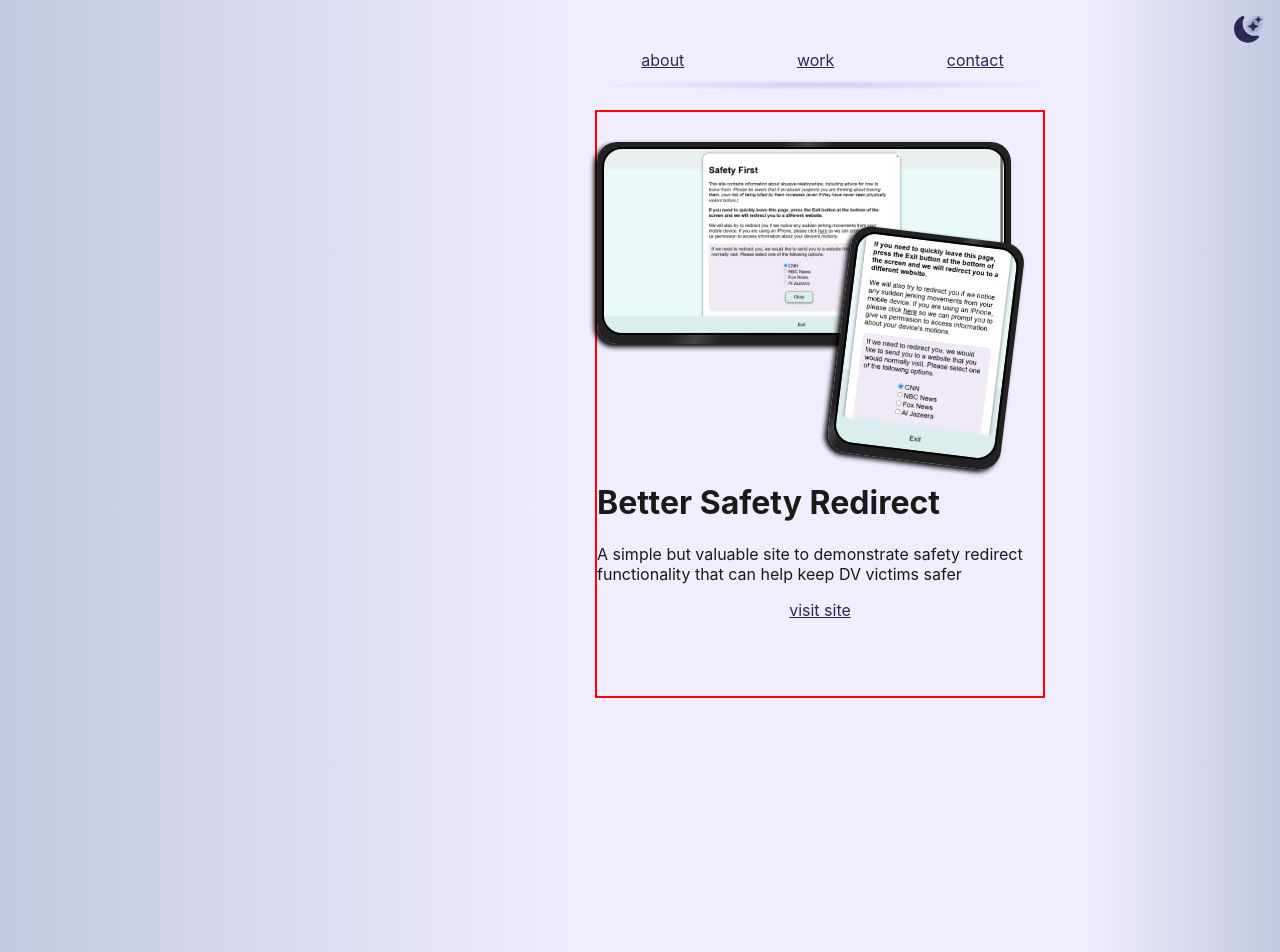
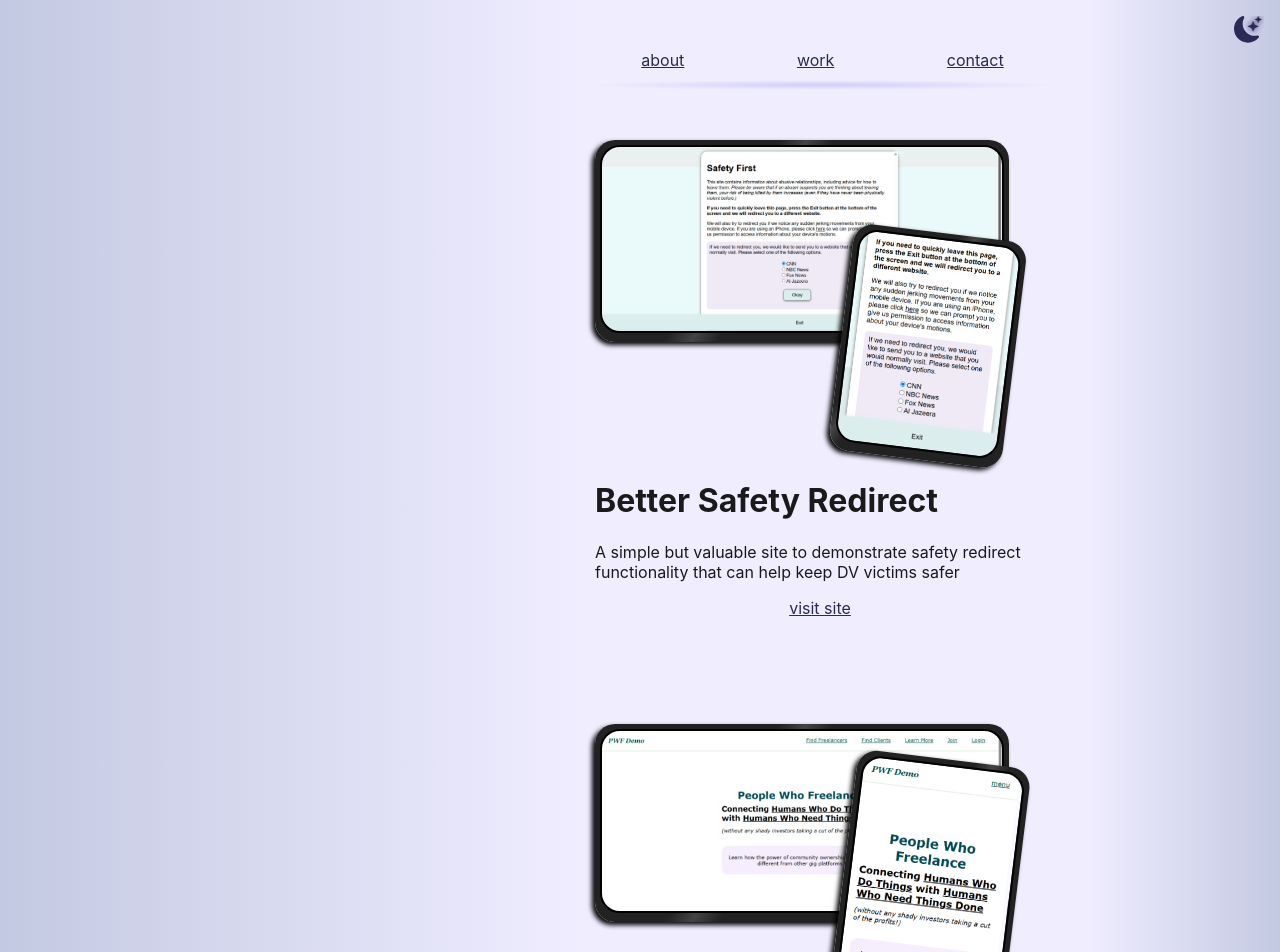
Before and after one commit to Joannamcregan/portfolio, a React (Create React App) app: page / in a window 1280 px wide. Shown: the top 952 px of the page. Built offline with nearby package versions, Linux system fonts and the light colour scheme.

Commit message:
getting there

```diff
--- a/src/App.css
+++ b/src/App.css
@@ -100,7 +100,6 @@ a, a:visited{
   color: var(--accent);
 }
 .project-section{
-  border: solid red 2px;
   padding-top: 30px;
   padding-bottom: 60px;
 }
--- a/src/components/Header.js
+++ b/src/components/Header.js
@@ -7,9 +7,9 @@ export const Header = () => {
     <header className="App-header">
         <ModeToggle />
         <nav className="flex">
-            <Link to="/about">about</Link>
-            <Link to="/">work</Link>
-            <Link to="/contact">contact</Link>
+            <Link to="/about" className={({ isActive }) => isActive ? 'active-link' : ''}>about</Link>
+            <Link to="/" className={({ isActive }) => isActive ? 'active-link' : ''}>work</Link>
+            <Link to="/contact" className={({ isActive }) => isActive ? 'active-link' : ''}>contact</Link>
         </nav>
         <div className="gentle-divide"></div>
     </header>
--- a/src/components/Home.js
+++ b/src/components/Home.js
@@ -6,7 +6,8 @@ import {ProjectOverview} from "./ProjectOverview";
 export function Home(props) {
   return (
     <Page title="Work">
-      <ProjectOverview projectTitle="Better Safety Redirect" projectDescription="A simple but valuable site to demonstrate safety redirect functionality that can help keep DV victims safer" fullscreen="./img/safetyRedirectMainFull.jpg" fullscreen_alt="a screenshot on a desktop" smallscreen="./img/safetyRedirectMainSmall.jpg" smallscreen_alt="a screenshot on a mobile screen" link_destination="mightbetime.netlify.app" link_text="visit site" />
+      <ProjectOverview projectTitle="Better Safety Redirect" projectDescription="A simple but valuable site to demonstrate safety redirect functionality that can help keep DV victims safer" fullscreen="./img/safetyRedirectMainFull.jpg" fullscreen_alt="a screenshot on a desktop of an overlay with information and options to help domestic violence victims stay safe while visiting a site" smallscreen="./img/safetyRedirectMainSmall.jpg" smallscreen_alt="a screenshot on a mobile screen of an overlay with information and options to help domestic violence victims stay safe while visiting a site" link_destination="mightbetime.netlify.app" link_text="visit site" />
+      <ProjectOverview projectTitle="People Who Freelance" projectDescription="A proof of concept site for a freelancing platform" fullscreen="./img/pwfMainFull.jpg" fullscreen_alt="a screenshot on a desktop of a freelancing platform homepage" smallscreen="./img/pwfMainSmall.jpg" smallscreen_alt="a screenshot on a mobile screen of a freelancing platform homepage" link_destination="peoplewhofreelance.com" link_text="visit site" />
     </Page>
   );
 }
```
Also changed, not shown: public/img/pwfMainFull.jpg (added), public/img/pwfMainSmall.jpg (added).
